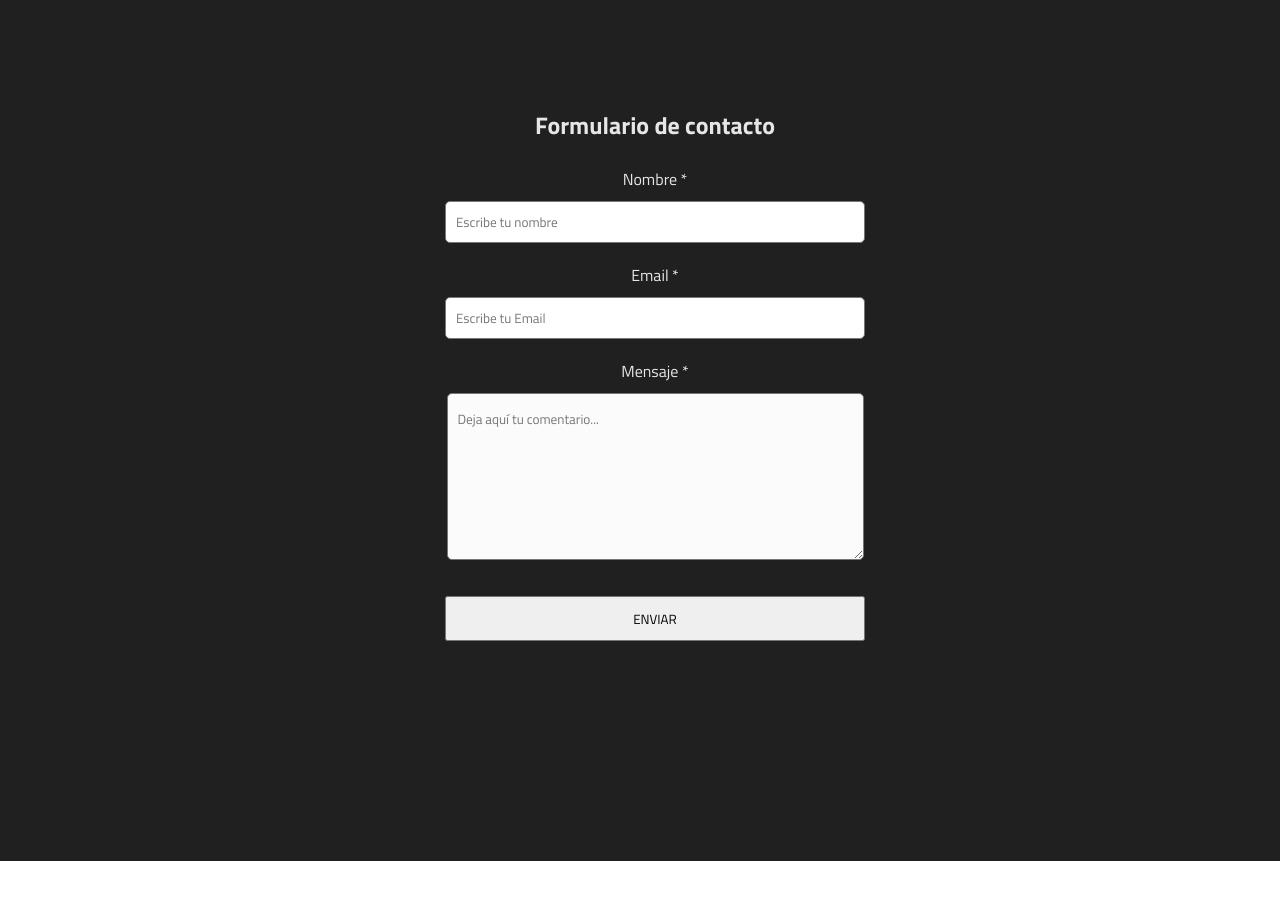
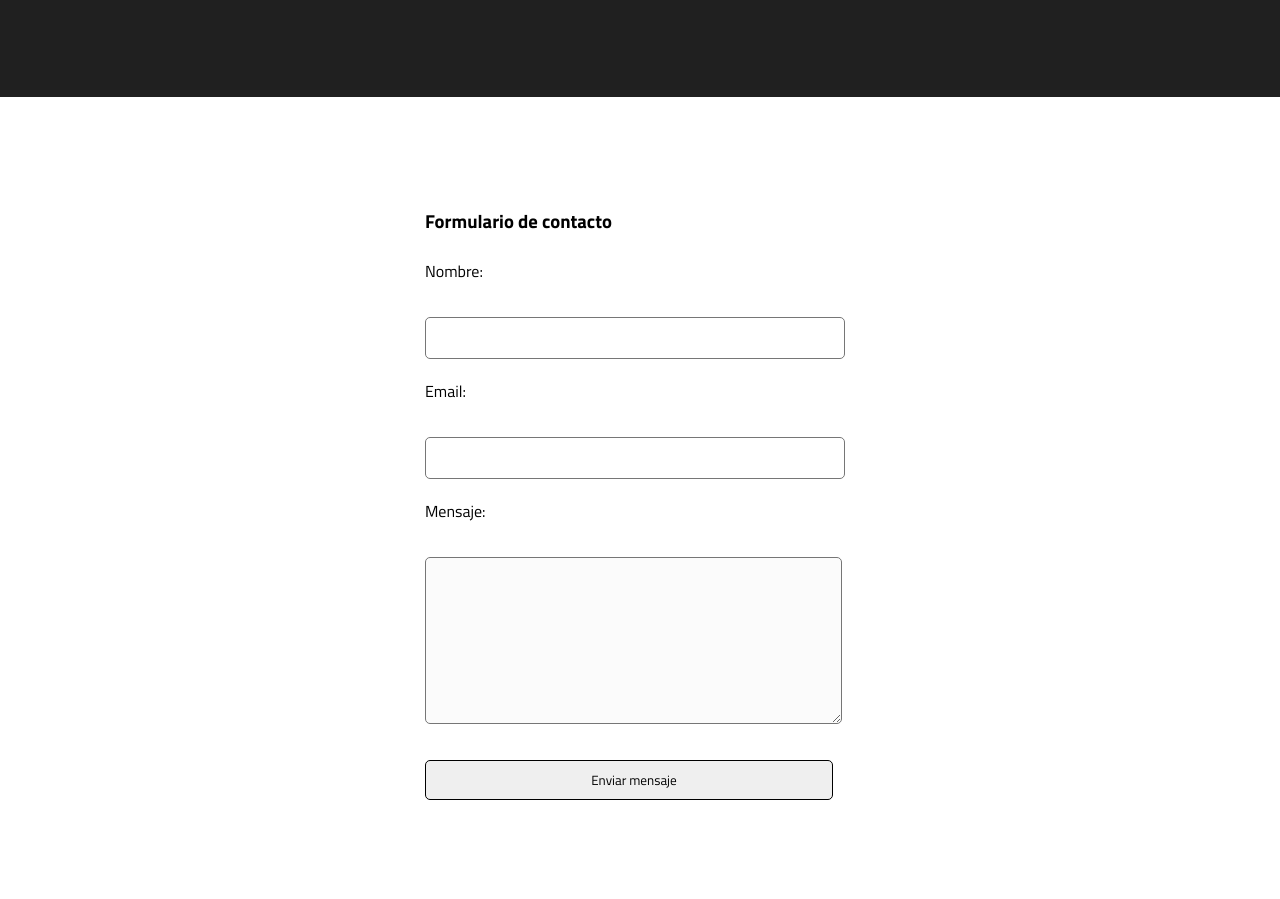
Before and after one commit to mathias5525/CV-proyecto_HTML, a plain HTML site: page index.html in a window 1280 px wide. Shown: the part 2260-3159 px from the top of the page. Before the commit the page ends 3121 px from the top, so only its background shows below. Drawn offline with Linux system fonts and the light colour scheme.

Commit message:
Update index.html

```diff
--- a/index.html
+++ b/index.html
@@ -38,7 +38,7 @@
     </section>
 
 
-    <!-- SECCION SOBRE MI -->
+    <!-- SECCION DATOS PERSONALES -->
     <section class="sobremi" id="sobremi">
         <div class="contenido-seccion">
 
@@ -289,42 +289,25 @@
             </div>
 
         </div>
+    </section>
 
+    <script src="app.js"></script>
+
+    <section class="formulario" id="formulario">
         <div class="contact_form">
 
             <div class="formulario">
-          <h2>Formulario de contacto</h2><br>
-
-                        <form action="mailito:matiasemanuel25@gmail.com" method="post">
-
-
-                                    <p>
-                                        <label for="nombre" class="colocar_nombre">Nombre
-                                            <span class="obligatorio">*</span>
-                                        </label>
-                                            <input type="text" name="introducir_nombre" id="nombre" required="obligatorio" placeholder="Escribe tu nombre">
-                                    </p>
-
-                                    <p>
-                                        <label for="email" class="colocar_email">Email
-                                            <span class="obligatorio">*</span>
-                                        </label>
-                                            <input type="email" name="introducir_email" id="email" required="obligatorio" placeholder="Escribe tu Email">
-                                    </p>
-    <label for="mensaje" class="colocar_mensaje">Mensaje
-                                            <span class="obligatorio">*</span>
-                                        </label>
-                                             <textarea name="introducir_mensaje" class="texto_mensaje" id="mensaje" required="obligatorio" placeholder="Deja aquí tu comentario..."></textarea>
-                                       </p>
-
-                                    <button type="submit" name="enviar_formulario" id="enviar"><p>Enviar</p></button>
-
-
-                        </form>
-            </div>
-        </div>
+                <h3>Formulario de contacto</h3><br>
+                <form action="mailito:matiasemanuel25@gmail.com" method="post">
+                <label for="nombre">Nombre:</label><br />
+                <input type="text" id="nombre" name="nombre" /><br />
+                <label for="email">Email:</label><br />
+                <input type="email" id="email" name="email" /><br />
+                <label for="mensaje">Mensaje:</label><br />
+                <textarea id="mensaje" name="mensaje"></textarea><br />
+                <input type="submit" value="Enviar mensaje" />
+        </form>
     </section>
 
-    <script src="app.js"></script>
 </body>
 </html>
```
